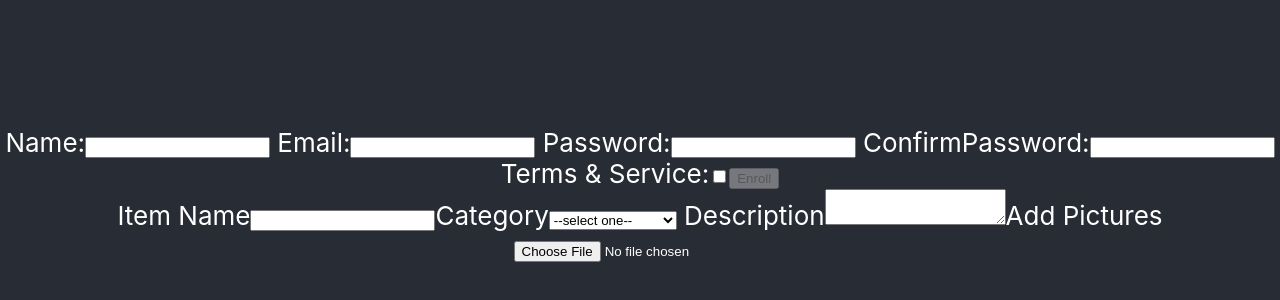
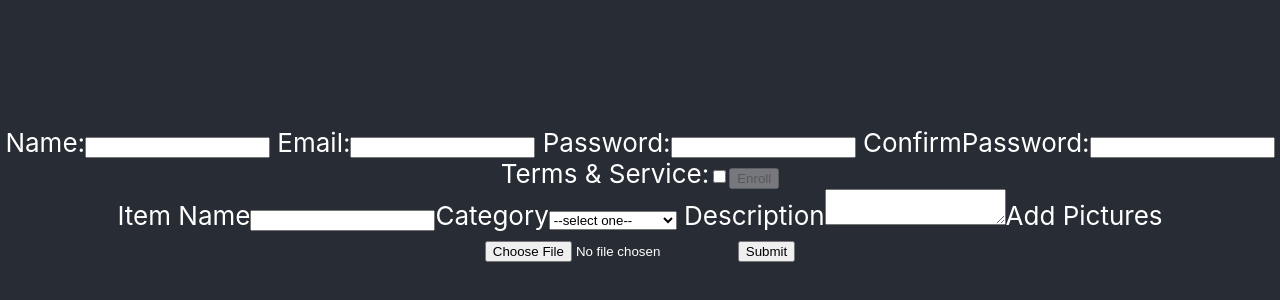
Before and after one commit to UseMyTechStuffApp/BWFrontEnd-UseMyTechStuff, a React (Create React App) app in the folder use-my-tech-app/: page / in a window 1280 px wide. Shown: the part 206-506 px from the top of the page. Built offline with nearby package versions, Linux system fonts and the light colour scheme.

Commit message:
added a schema to the form

```diff
--- a/use-my-tech-app/src/AddItem.js
+++ b/use-my-tech-app/src/AddItem.js
@@ -1,30 +1,54 @@
 import React, { useState } from 'react'
+import * as yup from 'yup'
+
 
 function AddItem() {
 
+//both functions below handle the state both of errors and the form
 	const [formState, setFormState] = useState({
 		name: '',
 		category: '',
 		description: '',
 		file: ''
+	})
+
+	const [errors, setErrors] = useState({
+		name: '',
+		category: '',
+		description: '',
+		file: ''
+	})
+
+//this handles the validation of the form
+	const formSchema = yup.object().shape({
+		name: yup.string().required(),
+		category: yup.string().oneOf(["Computer", "Camera", "Sound", "Other"]).required("Please Select an option"),
+		description: yup.string().length(150).required("Please provide as much detail as possible"),
+		file: yup.mixed()
+		//idk how to do the file, i just figured it was a cool idea to add, even if it doesnt "work"
+	})
 
 
-	})
 
+
+//both functions below handle all changes made
 	const handleChange = (e) => {
 		e.persist()
 		const formData = {
 			...formState,
 			[e.target.name]: e.target.value
-		}
+		};
 		setFormState(formData)
+	};
 
-		}
+	const handleSubmit = (e) => {
+		e.preventDefault()
+	}
 
 
 	return (
 		<div>
-			<form>
+			<form onSubmit={handleSubmit}>
 				<label htmlFor="name">Item Name
 					<input
 						type="text"
@@ -62,6 +86,8 @@ function AddItem() {
 						value={formState.file}
 						onChange={handleChange}/>
 				</label>
+				<button type="submit">Submit</button>
+
 			</form>
 
 		</div>
```
